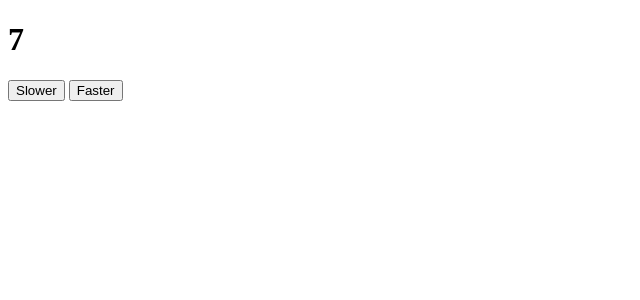
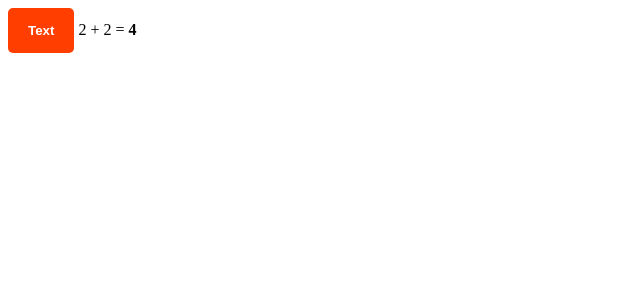
Before and after one commit to Algueron/svelte-course, a SvelteKit app: page / in a window 1280 px wide. Shown: the top 300 px of the page, without its empty margins (0-640 px from the left). Built offline with nearby package versions, Linux system fonts and the light colour scheme.

Commit message:
feat: Initialize button component

```diff
--- /dev/null
+++ b/src/lib/components/Button.svelte
@@ -0,0 +1,27 @@
+<script lang="ts">
+
+</script>
+
+{#snippet sum(a: number, b: number)}
+    {#snippet bold(x: any)}
+        <b>{x}</b>
+    {/snippet}
+    <span>{a} + {b} = {@render bold(a + b)}</span>
+{/snippet}
+
+<button>Text</button>
+
+{@render sum(2,2)}
+
+<style>
+    button {
+        border: none;
+        background-color: #ff3e00;
+        color: #ffffff;
+        padding: 0 20px;
+        height: 45px;
+        font-weight: bold;
+        border-radius: 5px;
+        cursor: pointer;
+    }
+</style>
--- a/src/routes/+page.svelte
+++ b/src/routes/+page.svelte
@@ -1,5 +1,5 @@
 <script>
-	import Counter from "$lib/components/Counter.svelte";
+	import Button from "$lib/components/Button.svelte";
 </script>
 
-<Counter />
+<Button />
```
